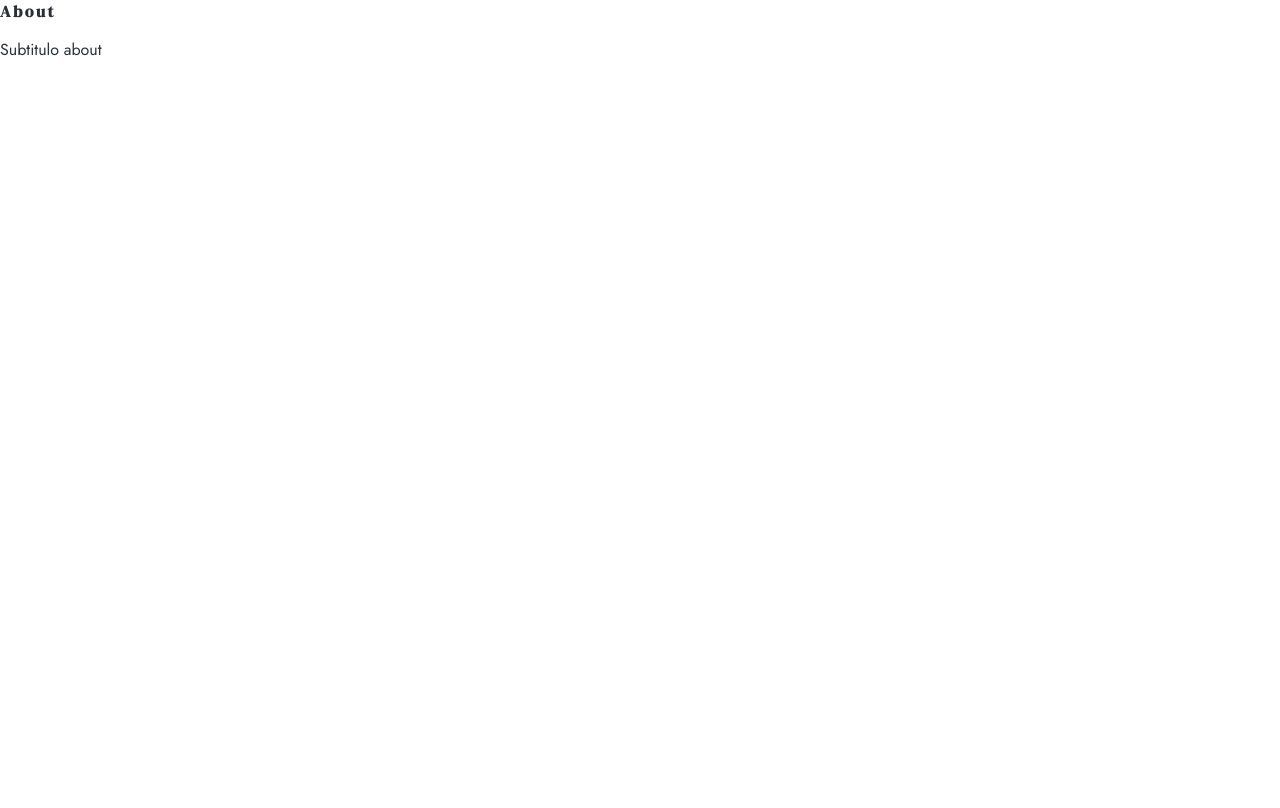
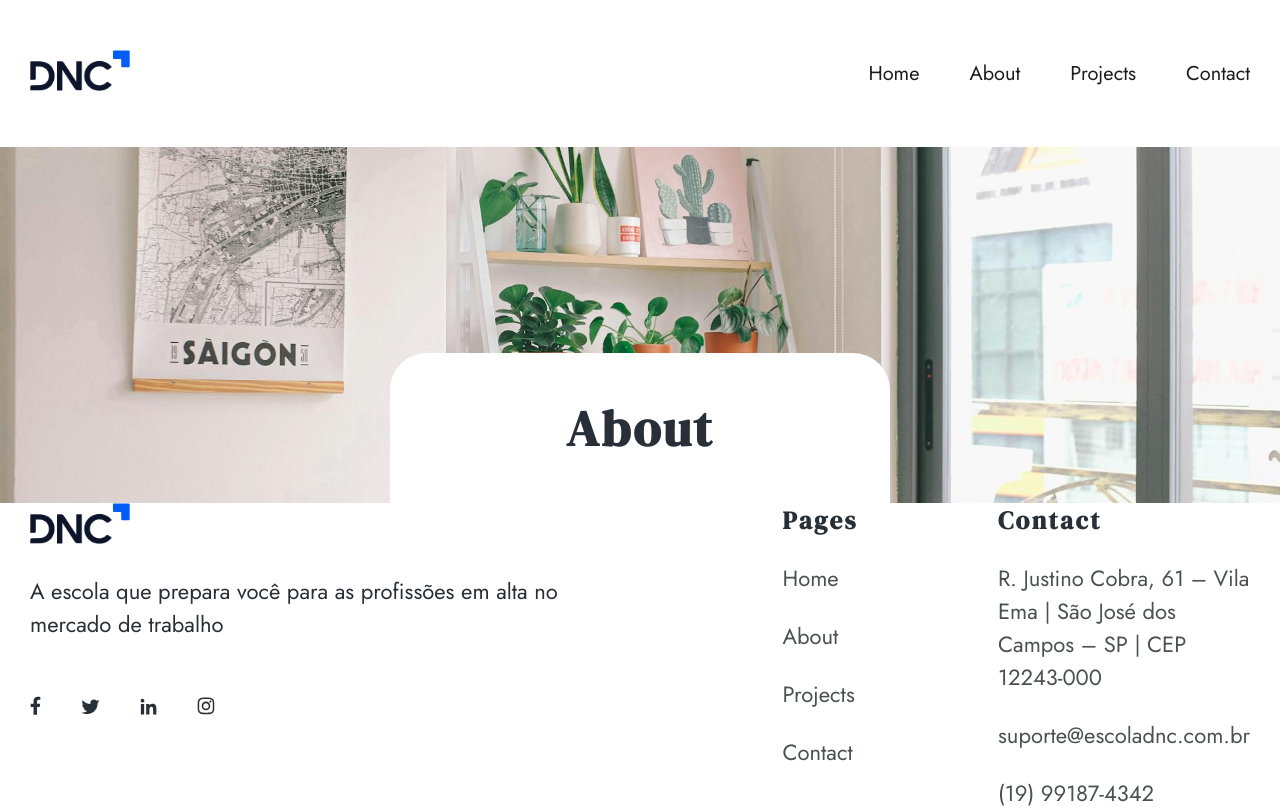
Before and after one commit to LuisDiadema/Materia-4, a React (Vite) app: page /about in a window 1280 px wide. Shown: the top 808 px of the page. Built offline with nearby package versions, Linux system fonts and the light colour scheme.

Commit message:
Configurando pagina de about

```diff
--- a/src/pages/About.jsx
+++ b/src/pages/About.jsx
@@ -1,8 +1,16 @@
+import Banner from '../Componentes/Banner/Banner'
+import Header from '../Componentes/Header/Header'
+import Footer from '../Componentes/Footer/Footer'
+
 function About () {
     return (
         <>
-        <h1>About</h1>
-        <p>Subtitulo about</p>
+        <Header />
+        <Banner title="About" image="about.jpg" />
+        <div className="container">
+
+        </div>
+        <Footer />
         </>
     )
 }
--- a/src/pages/Home.jsx
+++ b/src/pages/Home.jsx
@@ -1,5 +1,4 @@
 import Header from "../Componentes/Header/Header"
-import Button from "../Componentes/Button/Button"
 import Hero from "../Componentes/Hero/Hero"
 import Footer from "../Componentes/Footer/Footer"
 import ProjectsList from '../Componentes/ProjectsList/ProjectsList'
```
